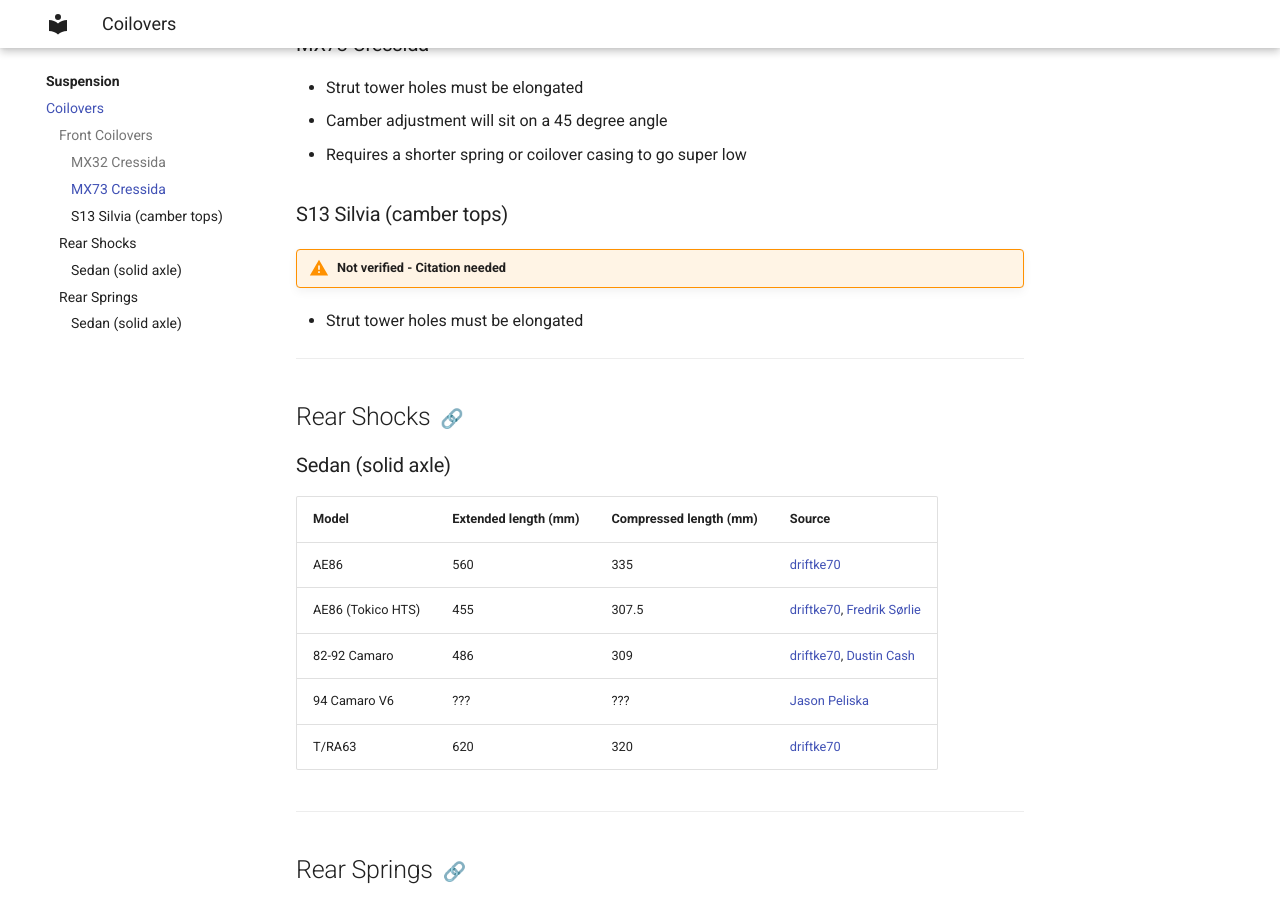
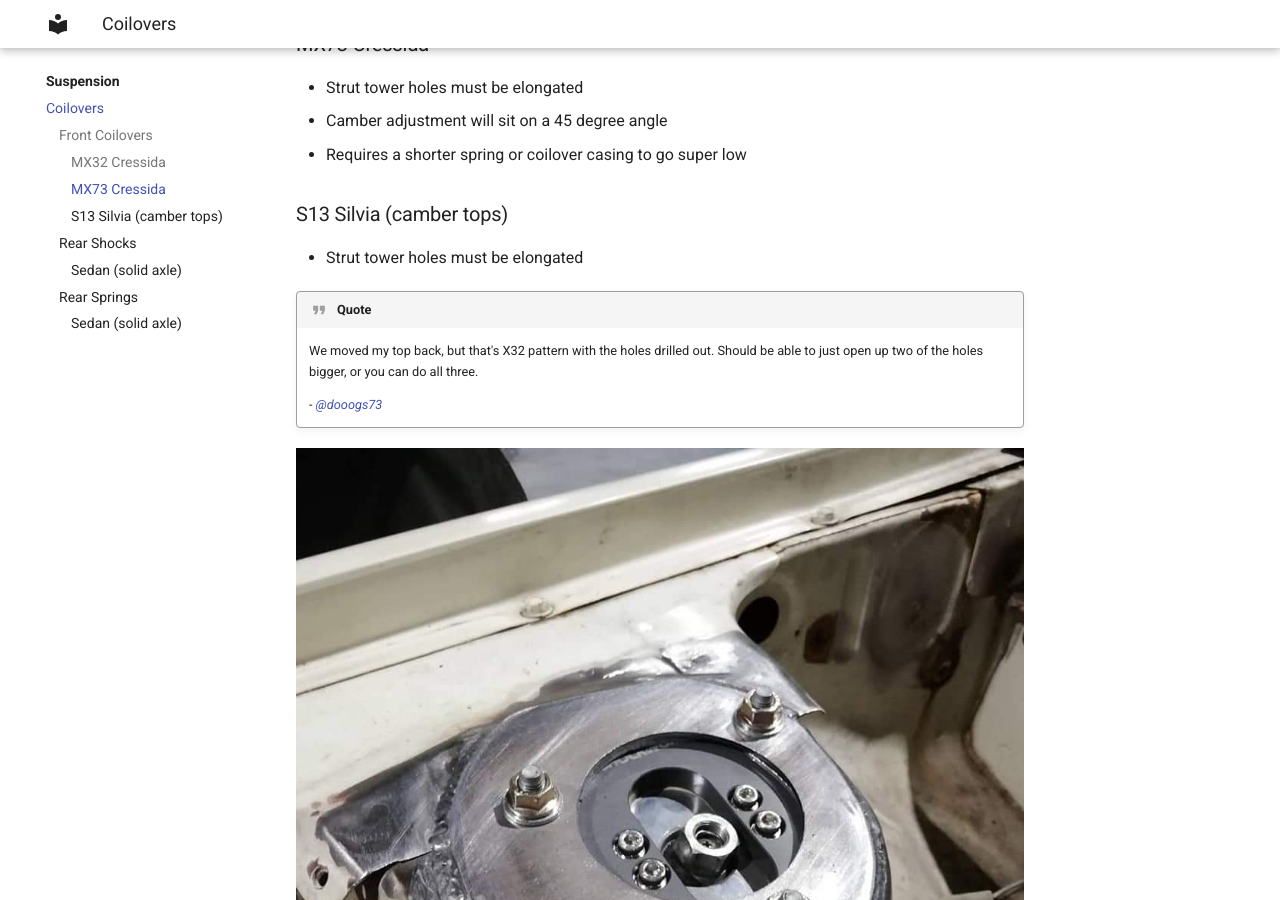
Before and after one commit to ocampco/pig-eyes-diy, an MkDocs documentation site: the page built from docs/suspension/coilovers.md, in a window 1280 px wide and 900 px high, scrolled down 1042 px. Built offline with MkDocs 1.6.1 and Material for MkDocs 9.7.7, drawn with Linux system fonts in a browser that asks for light colours.

Commit message:
Provide evidence for s13 camber tops

```diff
--- a/docs/suspension/coilovers.md
+++ b/docs/suspension/coilovers.md
@@ -30,9 +30,14 @@
 
 ### S13 Silvia (camber tops)
 
-!!! Warning "Not verified - Citation needed"
+- Strut tower holes must be elongated
 
-- Strut tower holes must be elongated
+!!! quote
+    We moved my top back, but that's X32 pattern with the holes drilled out. Should be able to just open up two of the holes bigger, or you can do all three.
+
+    _- [@dooogs73](https://www.instagram.com/dooogs73/)_
+
+![MX32 Cressida S13 Silvia camber tops](./img/front-coilovers-s13.jpg)
 
 ---
 
```
Also changed, not shown: docs/suspension/img/front-coilovers-s13.jpg (added).
